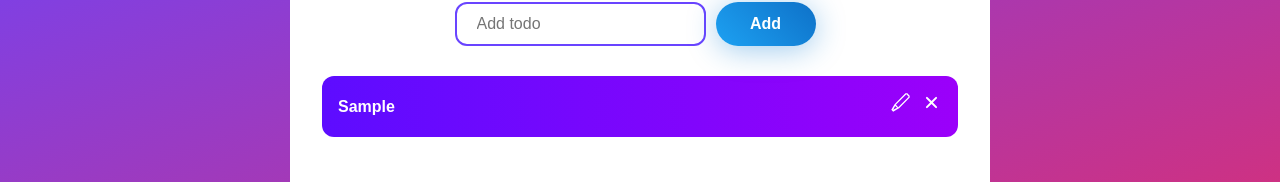
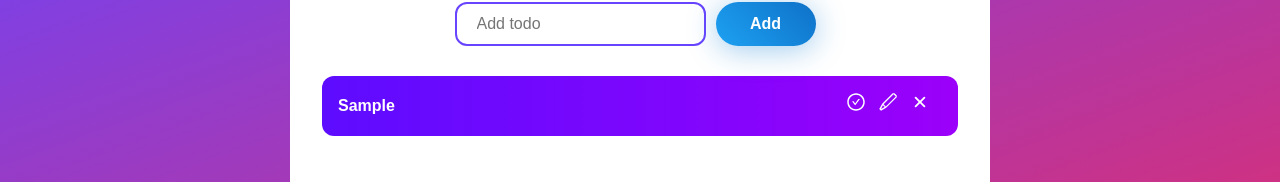
Before and after one commit to datsunbae/ToDo_List_App, a React (Create React App) app: page / in a window 1280 px wide. Both pictures are taken after typing "Sample" into the empty fields and a click on the button "Add". Shown: the part 201-383 px from the top of the page. Built offline with nearby package versions, Linux system fonts and the light colour scheme.

Commit message:
feat: Complete todo

```diff
--- a/src/App.css
+++ b/src/App.css
@@ -168,3 +168,18 @@
     font-weight: 700;
     cursor: pointer;
   }
+
+  .todo-icons {
+    font-weight: 700;
+    font-size: 20px;
+    cursor: pointer;
+    margin-right: 12px;
+  }
+
+  .todo-complete {
+    text-decoration: line-through black 2px;
+  }
+
+  .todo-complete .todo-isComplete {
+    display: none;
+  }
--- a/src/components/Todo.js
+++ b/src/components/Todo.js
@@ -1,6 +1,7 @@
 import {useState} from 'react'
 import {VscEdit} from 'react-icons/vsc';
 import {IoClose} from "react-icons/io5";
+import {AiOutlineCheckCircle} from "react-icons/ai";
 import TodoForm from './TodoForm';
 
 
@@ -26,17 +27,23 @@ function Todo(props) {
         });
     }
 
+    const handleCompleteTodo = (id) => {
+        props.completeTodo(id);
+    }
+
     return (
         <div>
             <ul className="todo-list">
                 {props.todos.map((todo, index) =>
-                <li key={index} className="todo-row">
-                    {todo.contentTodo}
-                    <div className="todo-wrapper-icons">
-                        <VscEdit size={21} style={{fontWeight: 800, marginRight: '10px', cursor: 'pointer'}} onClick={() => setEdit({id: todo.id, value: todo.contentTodo})}/>
-                        <IoClose size={21} style={{fontWeight: 800, cursor: 'pointer'}} onClick={() => props.deleteTodo(todo.id)}/>
-                    </div>
-                </li>)}
+                    (<li key={index} className={todo.isComplete ? "todo-complete todo-row" : "todo-row"}>
+                        {todo.contentTodo}
+                        <div className="todo-wrapper-icons">
+                            <AiOutlineCheckCircle className="todo-icons todo-isComplete" onClick={() => handleCompleteTodo(todo.id)} />
+                            <VscEdit className="todo-icons todo-isComplete" onClick={() => setEdit({id: todo.id, value: todo.contentTodo})}/>
+                            <IoClose className="todo-icons" onClick={() => props.deleteTodo(todo.id)}/>
+                        </div>
+                    </li>)
+                )}
             </ul>
             <div>
                 {edit.id ? (
--- a/src/components/TodoForm.js
+++ b/src/components/TodoForm.js
@@ -9,7 +9,8 @@ function TodoForm(props) {
 
     props.onSubmit({
         id: props.edit ? props.edit.id : Math.floor(Math.random() * 100000),
-        contentTodo: input
+        contentTodo: input,
+        isComplete: false
     });
 
     setInput('')
--- a/src/components/TodoList.js
+++ b/src/components/TodoList.js
@@ -18,6 +18,15 @@ function TodoList() {
         setTodos(todos.filter((todo) => todo.id !== id));
     }
 
+    const completeTodo = (id) => {
+        setTodos(todos.map((todo) => {
+            if(todo.id === id){
+                todo.isComplete = true
+            }
+            return todo;
+        }))
+    }
+
     const saveLocalStorage = () => {
         const jsonTodos = JSON.stringify(todos);
         localStorage.setItem('todos', jsonTodos)
@@ -28,7 +37,7 @@ function TodoList() {
     return (
         <div>
             <TodoForm onSubmit={addTodo}/>
-            <Todo todos={todos} updateTodo={updateTodo} deleteTodo={deleteTodo}/>
+            <Todo todos={todos} updateTodo={updateTodo} deleteTodo={deleteTodo} completeTodo={completeTodo}/>
         </div>
     )
 }
```
